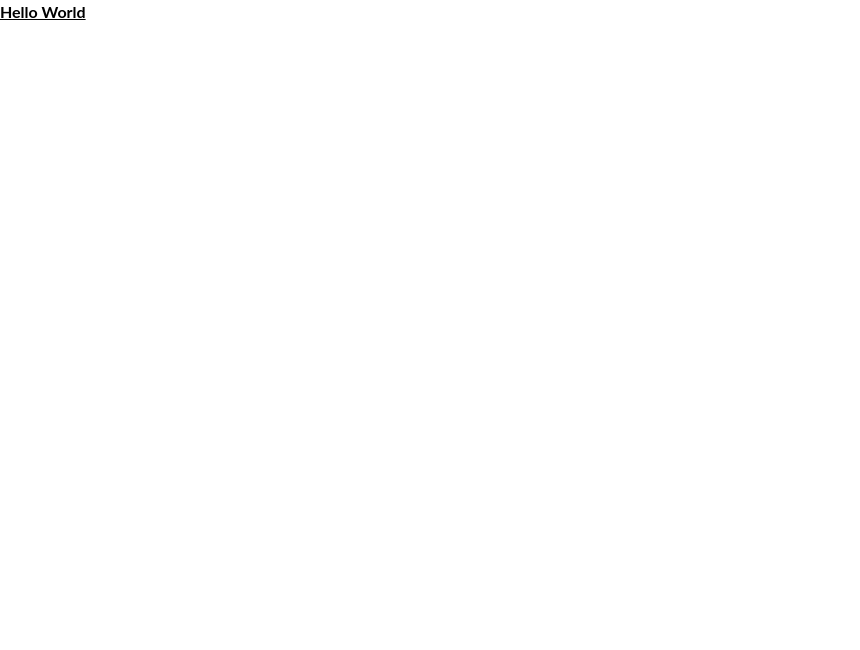
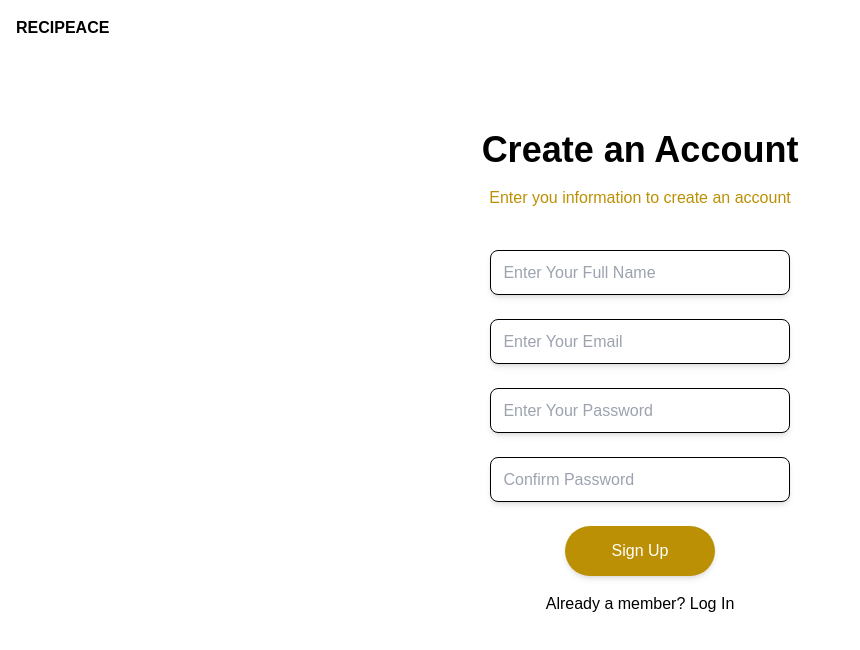
Before and after one commit to TishShaw/recipeace, a React (Create React App) app in the folder recipeace-client/: page /register in a window 1280 px wide. Shown: the top 650 px of the page, without its empty margins (0-860 px from the left). Built offline with nearby package versions, Linux system fonts and the light colour scheme.

Commit message:
Add scaffolded out login and register page

```diff
--- a/recipeace-client/package.json
+++ b/recipeace-client/package.json
@@ -8,6 +8,7 @@
     "@testing-library/jest-dom": "^5.16.5",
     "@testing-library/react": "^13.4.0",
     "@testing-library/user-event": "^13.5.0",
+    "clsx": "^1.2.1",
     "react": "^18.2.0",
     "react-dom": "^18.2.0",
     "react-icons": "^4.4.0",
--- a/recipeace-client/src/App.js
+++ b/recipeace-client/src/App.js
@@ -1,10 +1,16 @@
 import React from 'react';
+import {Route, Routes, useNavigate} from 'react-router-dom';
+import Home from './pages/Home';
+import Login from './pages/Login';
+import Register from './pages/Register';
 
 const App = () => {
     return(
-        <div className='text-1xl font-bold underline'>
-            Hello World
-        </div>
+        <Routes>
+            <Route path="/login" element={<Login/>} />
+            <Route path="/register" element={<Register/>} />
+            <Route path="/" element={<Home/>} />
+        </Routes>
     )
 }
 
--- /dev/null
+++ b/recipeace-client/src/components/elements/Button.jsx
@@ -0,0 +1,35 @@
+import clsx from 'clsx';
+
+function getClassName({ className }) {
+    return clsx(
+        "text-white p-4 rounded-full ",
+        className
+    )
+}
+
+const sizes = {
+    small: 'px-4 py-3 w-[150px] h-[50px]',
+    medium: 'px-6 py-4 w-[200px]',
+    large: 'w-full px-4 py-3',
+}
+
+const variants = {
+    primary: 'bg-gold',
+    dark: 'bg-black',
+}
+
+const Button = ({
+    children, className, size='medium', variant='dark', ...rest
+}) => {
+    return (
+        <button className={clsx(
+            sizes[size],
+            variants[variant],
+            getClassName({ className })
+        )}
+        {...rest}
+        >{children}</button>
+    )
+}
+
+export default Button;
--- a/recipeace-client/src/index.css
+++ b/recipeace-client/src/index.css
@@ -1,11 +1,15 @@
 @tailwind base;
 @tailwind components;
 @tailwind utilities;
-
+@import url('https://fonts.googleapis.com/css2?family=Poppins:wght@400;500;600;700;800&display=swap');
 body {
-    font-family: 'Lato', sans-serif;
+    font-family: 'Poppins', sans-serif;
 }
 
 .hide-scrollbar::-webkit-scrollbar {
     display: none;
 }
+
+input:focus {
+    outline: none;
+}
--- /dev/null
+++ b/recipeace-client/src/pages/Home.jsx
@@ -0,0 +1,47 @@
+import Button from "../components/elements/Button";
+import { Link } from 'react-router-dom';
+import Login from "./Login";
+
+const Home = () => {
+    return (
+            <div className='home-container top-0 bottom-0 h-full'>
+
+                {/* Mobile devices */}
+                <div className="sm:hidden">
+                    <div className='relative'>
+                        {/* Overlay */}
+                        <div className='absolute w-full h-full text-gray-200  bg-black/30 flex flex-col justify-center'>
+                        </div>
+                        <img src="https://images.unsplash.com/photo-1482049016688-2d3e1b311543?ixlib=rb-1.2.1&ixid=MnwxMjA3fDB8MHxwaG90by1wYWdlfHx8fGVufDB8fHx8&auto=format&fit=crop&w=2210&q=80" alt="" className=''/>
+                            <h1 className='absolute text-6xl text-white top-1/2 left-1/2 -translate-x-1/2 -translate-y-20'>RECIPEACE</h1>
+                            <p className='absolute text-xl top-1/2 left-10 text-white w-[400px]'>Discover more than 1200 recipes made easily for you
+                            </p>
+                            <Button className='absolute top-[460px] left-40'>
+                                <Link
+                                to='/login'>Login
+                                </Link>
+                            </Button>
+                            <Button className='mt-10 absolute text-white top-[500px] left-40' variant='primary'>
+                                <Link
+                                to='/register'>Sign Up
+                                </Link>
+                            </Button>
+                    </div>
+                </div>
+
+                {/* Desktop */}
+                <div className="hidden sm:block">
+                    <div className="flex">
+                        <div>
+                            <img src="https://images.unsplash.com/photo-1482049016688-2d3e1b311543?ixlib=rb-1.2.1&ixid=MnwxMjA3fDB8MHxwaG90by1wYWdlfHx8fGVufDB8fHx8&auto=format&fit=crop&w=2210&q=80" className="h-[100vh] w-[650px]"/>
+                        </div>
+                        <div className="w-[50%]">
+                            <Login/>
+                        </div>
+                    </div>
+                </div>
+            </div>
+    );
+};
+
+export default Home;
--- /dev/null
+++ b/recipeace-client/src/pages/Login.jsx
@@ -0,0 +1,24 @@
+import Button from "../components/elements/Button";
+import { Link } from 'react-router-dom';
+
+const Login = () => {
+    return (
+        <div className='h-[100%] p-4'>
+            <h3 className="logo font-bold">RECIPEACE</h3>
+            <div className="login-center flex flex-col justify-center items-center mt-[50px]">
+                <h1 className="mt-10 font-bold text-4xl ">Login</h1>
+                <p className="text-[#BC9004] mt-4">Please enter your account details </p>
+                <form className="flex flex-col justify-center items-center mt-10 form ">
+                    <input type="text" className="mb-6 border border-black w-[300px] h-[45px] rounded-lg px-2 shadow-md" placeholder=" Email"/>
+                    <input type="text" className="border border-black w-[300px] h-[45px] rounded-lg px-2 shadow-md" placeholder=' Password'/>
+                    <Button variant='primary' size='small' className='mt-6 shadow-md'>Login</Button>
+                </form>
+                <div className="mt-4">Not a member?
+                    <Link to='/register' className="hover:text-[#BC9004] "> Sign Up</Link>
+                </div>
+            </div>
+        </div>
+    );
+};
+
+export default Login;
--- /dev/null
+++ b/recipeace-client/src/pages/Register.jsx
@@ -0,0 +1,26 @@
+import Button from "../components/elements/Button";
+import { Link } from 'react-router-dom';
+
+const Register = () => {
+    return (
+        <div className='h-[100vh] p-4'>
+            <h3 className="logo font-bold">RECIPEACE</h3>
+            <div className="login-center flex flex-col justify-center items-center mt-[50px]">
+                <h1 className="mt-10 font-bold text-4xl ">Create an Account</h1>
+                <p className="text-[#BC9004] mt-4">Enter you information to create an account </p>
+                <form className="flex flex-col justify-center items-center mt-10 form ">
+                    <input type="text" className="mb-6 border border-black w-[300px] h-[45px] rounded-lg px-2 shadow-md" placeholder=" Enter Your Full Name"/>
+                    <input type="text" className="mb-6 border border-black w-[300px] h-[45px] rounded-lg px-2 shadow-md" placeholder=" Enter Your Email"/>
+                    <input type="text" className="mb-6 border border-black w-[300px] h-[45px] rounded-lg px-2 shadow-md" placeholder=" Enter Your Password"/>
+                    <input type="text" className="border border-black w-[300px] h-[45px] rounded-lg px-2 shadow-md" placeholder=' Confirm Password'/>
+                    <Button variant='primary' size='small' className='mt-6 shadow-md'>Sign Up</Button>
+                </form>
+                <div className="mt-4 ">Already a member?
+                    <Link to='/login' className="hover:text-[#BC9004] "> Log In</Link>
+                </div>
+            </div>
+        </div>
+    );
+};
+
+export default Register;
--- a/recipeace-client/tailwind.config.js
+++ b/recipeace-client/tailwind.config.js
@@ -1,8 +1,13 @@
 /** @type {import('tailwindcss').Config} */
+
 module.exports = {
 	content: ['./src/**/*.{js,jsx,ts,tsx}'],
 	theme: {
-		extend: {},
+		extend: {
+			colors: {
+				gold: '#BC9004',
+			},
+		},
 	},
 	plugins: [],
 };
```
Also changed, not shown: recipeace-client/src/images/LoginImg.jpg (added), 1 other file (tests, documents, lock files or other folders).
